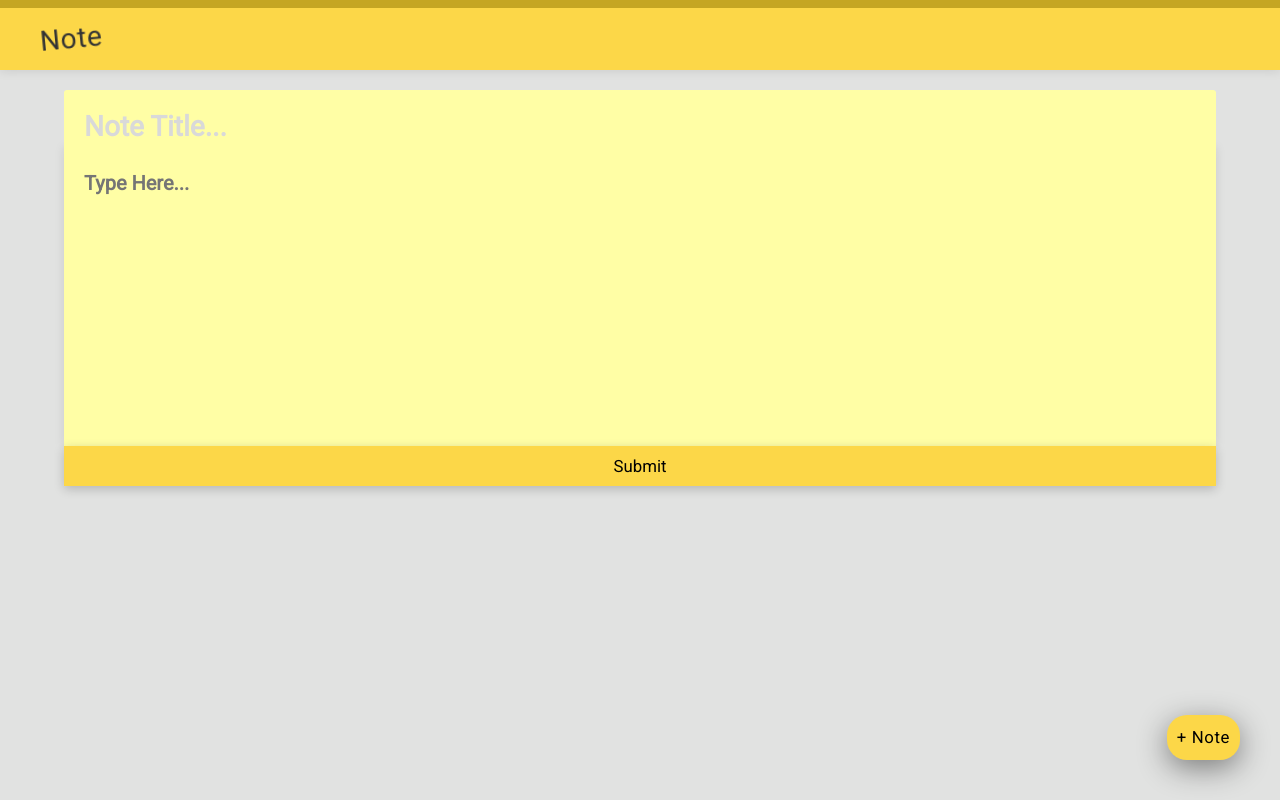
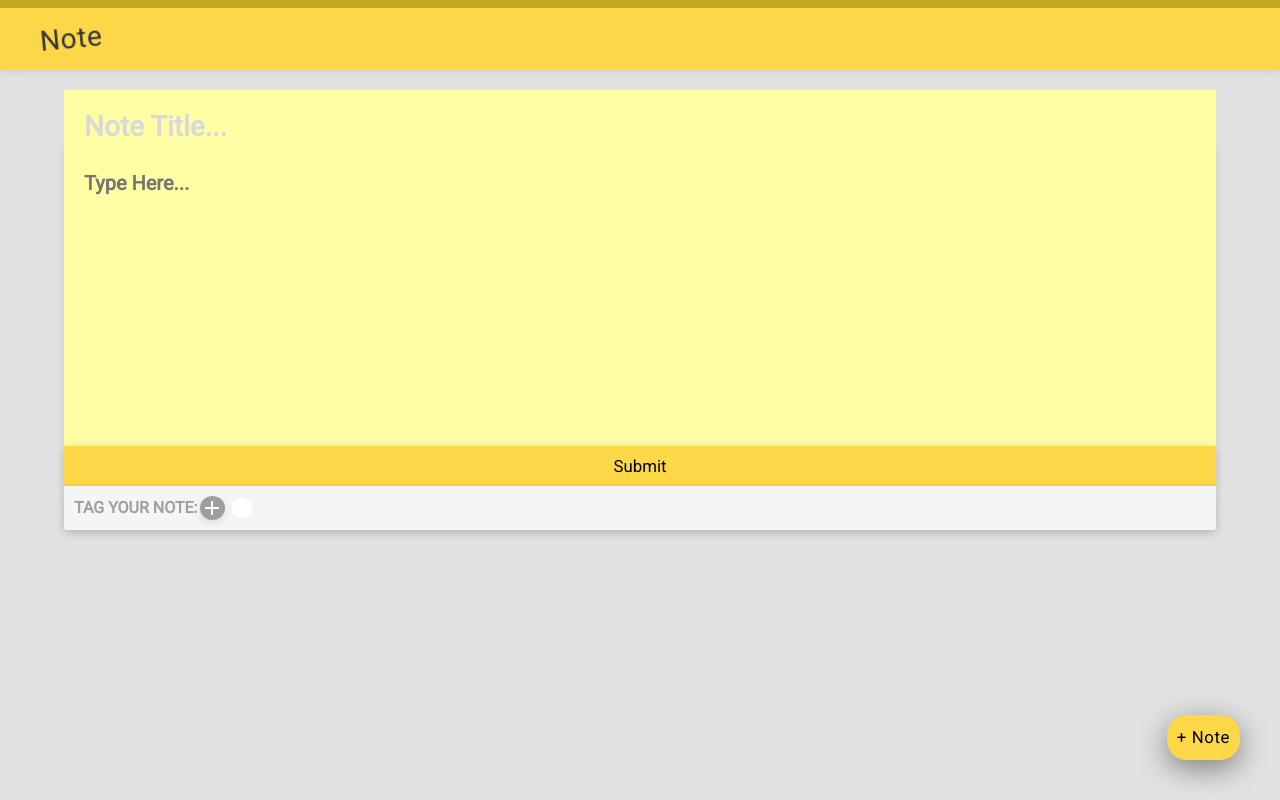
Before and after one commit to fear0470/note-app, a React (Create React App) app: page / in a window 1280 px wide. Both pictures are taken after a click on the element "+ Note". Built offline with nearby package versions, Linux system fonts and the light colour scheme; no server answers.

Commit message:
first step of adding tags to notes

```diff
--- a/src/components/Note.js
+++ b/src/components/Note.js
@@ -9,6 +9,15 @@ class Note extends React.Component {
       content: this.content.value
     };
     this.props.submitNote(formData, this.props.note.id);
+  }
+
+  renderTagForm() {
+    return (
+      <span>
+        Tag your note:
+        <i className="tag-button material-icons">add circle</i>
+        </span>
+        );
   }
 
 
@@ -33,6 +42,11 @@ class Note extends React.Component {
          />
          <input className="note-button" type="submit" value="Submit" />
         </form>
+        <div className="tag-container">
+          <div className="tag-button-container">
+            {this.renderTagForm()}
+          </div>
+        </div>
       </div>
     );
   }
```
